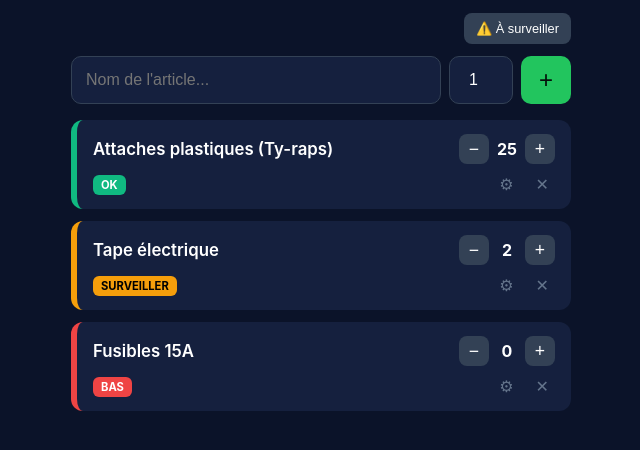
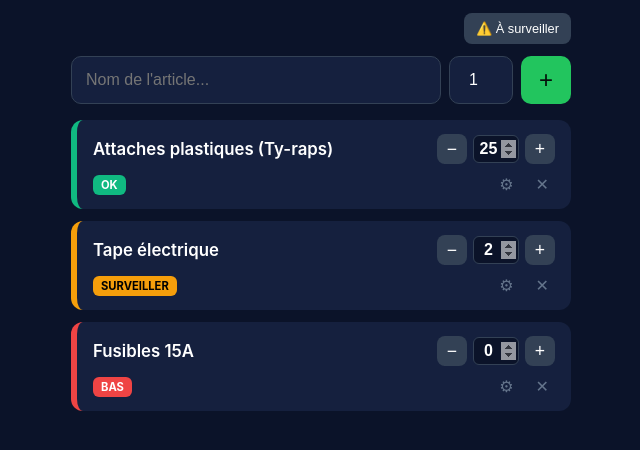
Before and after one commit to mattesculier/MMStock, a plain HTML site: page index.html in a window 1280 px wide. Shown: the part 130-580 px from the top of the page, without its empty margins (319-959 px from the left). Drawn offline with Linux system fonts and the light colour scheme.

Commit message:
Add files via upload

```diff
--- a/app.js
+++ b/app.js
@@ -172,7 +172,7 @@ function renderInventory() {
         <span class="item-name">${escapeHtml(item.name)}</span>
         <div class="qty-controls">
           <button class="qty-btn" data-action="dec">−</button>
-          <span class="qty-value">${item.qty}</span>
+          <input type="number" class="qty-input" min="0" value="${item.qty}" data-action="set-qty" inputmode="numeric">
           <button class="qty-btn" data-action="inc">+</button>
         </div>
       </div>
@@ -298,7 +298,13 @@ document.getElementById('item-list').addEventListener('change', (e) => {
   const action = e.target.dataset.action;
   if (action === 'set-low') setThreshold(id, 'low', e.target.value);
   else if (action === 'set-watch') setThreshold(id, 'watch', e.target.value);
+  else if (action === 'set-qty') setQty(id, e.target.value);
 });
+
+// Sélectionne le contenu du champ quantité au focus, pour remplacer facilement
+document.getElementById('item-list').addEventListener('focus', (e) => {
+  if (e.target.classList.contains('qty-input')) e.target.select();
+}, true);
 
 document.getElementById('manual-needs').addEventListener('click', (e) => {
   const card = e.target.closest('.need-card');
--- a/styles.css
+++ b/styles.css
@@ -153,7 +153,19 @@ input {
   font-size: 1.1rem;
   cursor: pointer;
 }
-.qty-value { min-width: 24px; text-align: center; font-weight: 700; }
+.qty-input {
+  width: 46px;
+  padding: 4px 2px;
+  text-align: center;
+  font-weight: 700;
+  font-size: 1rem;
+  border-radius: 6px;
+  border: 1px solid #334155;
+  background: var(--bg);
+  color: var(--text);
+}
+.qty-input::-webkit-inner-spin-button,
+.qty-input::-webkit-outer-spin-button { opacity: 0.6; }
 
 .item-bottom {
   display: flex;
```
